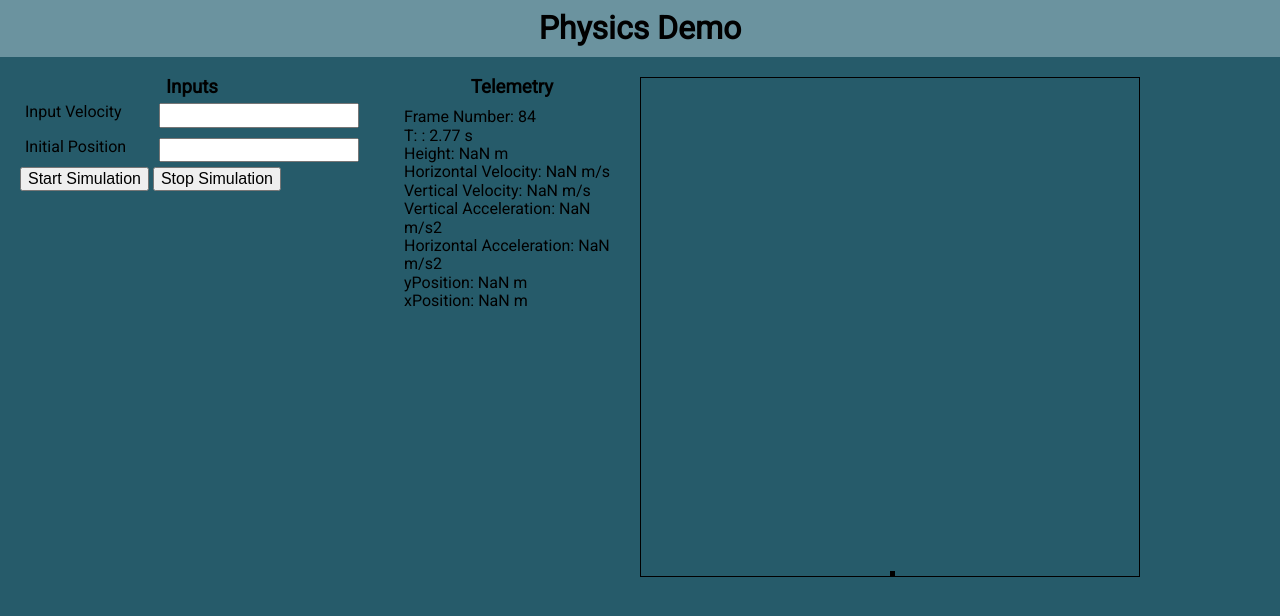
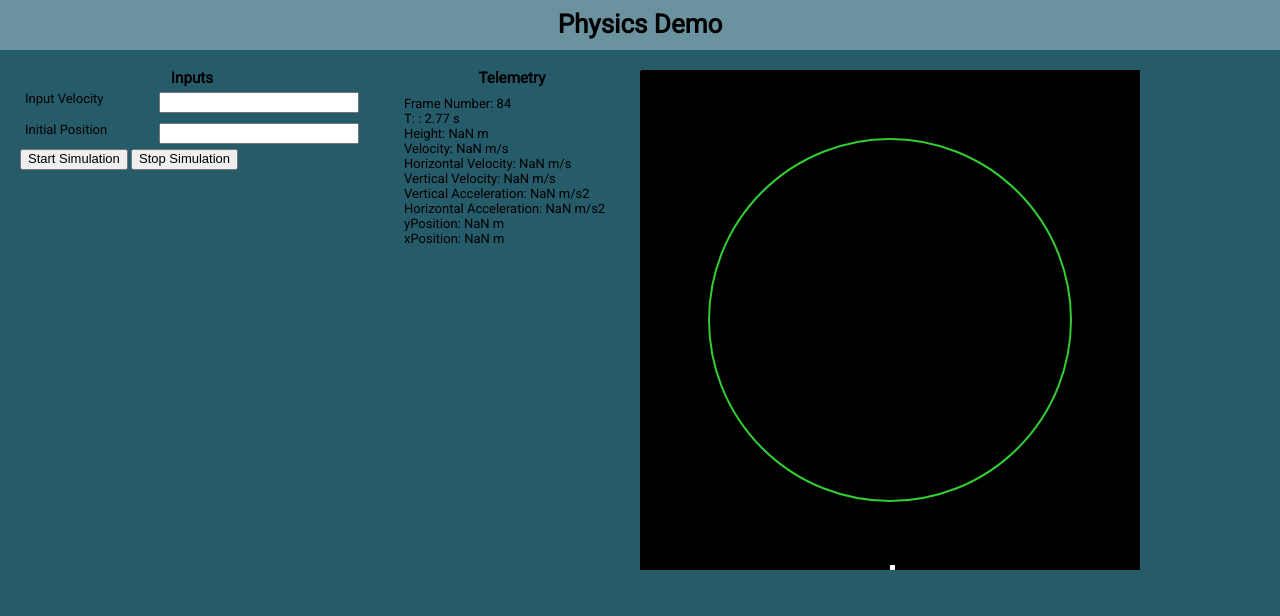
Before and after one commit to philosophiaAbendrot/ballisticSimulation, a plain HTML site: page index.html in a window 1280 px wide. Both pictures are taken after a click on the button "Start Simulation". Drawn offline with nearby package versions, Linux system fonts and the light colour scheme.

Commit message:
draw planet earth. added sprites to mark trail whenever the spacecraft moves on screen. added absolute velocity and height to parameter panel. Made function quit execution when the height is negative.

```diff
--- a/index.html
+++ b/index.html
@@ -40,6 +40,7 @@
           <li></li>
           <li></li>
           <li></li>
+          <li></li>
         </ul>
       </section>
     </div>
@@ -47,7 +48,8 @@
 
     <section class="drawPanel">
       <div class="drawArea">
-        <div class="sprite"></div>
+        <div class="earth"></div>
+        <div class="spacecraftSprite"></div>
       </div>
     </section>
   </div>
--- a/scripts/script.js
+++ b/scripts/script.js
@@ -1,12 +1,14 @@
-
-//reset origin to be the center of the Earth.
-//application now calculates acceleration vector using position of the orbiter.
-//application calculates height, as height above the planet Earth.
+//Next Steps:
+//draw the planet earth.
+//draw a red trail.
+//added absolute velocity on parameter panel
+//added a height value on parameter panel
+//if height is negative, terminate function.
     $(document).ready(function(){
 
       var frameInterval = 0.033; //30 fps
       var frameIntervalM = frameInterval * 1000;
-      var pixelRatio = 30000; //1px = 30km
+      var pixelRatio = 35000; //1px = 30km
       var start = 0;
       var myVar;
       var index = 0;
@@ -14,23 +16,34 @@
       var gravVect;
       var xVel = 10;
       var yVel = 20;
+      var absVel = Math.sqrt(Math.pow(xVel,2) + Math.pow(yVel,2));
       var gravConst = 6.67E-11;
       var massEarth = 5.98E24;
       var centerDist = radius;
       var radius = 6378000;
+      var radiusPx = Math.round(radius / pixelRatio);
+      var diamPx = Math.round(2 * radiusPx);
       var xPos = 0;
       var yPos = radius;
       var xAcc = 0;
       var yAcc = 0;
+      var lastXpx = 0;
+      var lastYpx = 0;
       var height = centerDist - radius;
       var bottom;
       var left;
       var windowWidth = $('.drawArea').width();
       var windowHeight = $('.drawArea').height();
+
+      var earthBottom = Math.round(windowHeight / 2) - radiusPx;
+      var earthLeft = Math.round(windowWidth / 2) - radiusPx;
       //initialize telemetry panel
       updatePanel(frameInterval,xPos,yPos,xVel,yVel,xAcc,yAcc, height);
       $('button#startCommand').on('click', startFunction);
       $('button#stopCommand').on('click', stopFunction);
+
+      //draw earth
+        $('.drawArea .earth').css({left: earthLeft, bottom: earthBottom, width: diamPx, height: diamPx});
 
 
       function startFunction(){
@@ -59,12 +72,16 @@
           yPos += yVel * frameInterval;
           yVel += yAcc * frameInterval;
           xVel += xAcc * frameInterval;
+          absVel = Math.sqrt(Math.pow(xVel,2) + Math.pow(yVel,2));
           bottom = Math.round(yPos / pixelRatio + windowHeight / 2);
           left = Math.round(xPos / pixelRatio + windowWidth / 2);
         }
 
+        if (yPos < 0 && yVel < 0){
+          return;
+        }
 
-        if (yPos < 0 && yVel < 0){
+        if (height < 0){
           return;
         }
 
@@ -74,20 +91,31 @@
 
       }
 
-
       function updatePanel(frameInterval,xPos,yPos,xVel,yVel,xAcc,yAcc,height){
         $('li:nth-child(1)').text("Frame Number: " + index);
         $('li:nth-child(2)').text("T: : " + (index*frameInterval).toPrecision(3) + " s");
         $('li:nth-child(3)').text("Height: " + height.toPrecision(3) + " m");
-        $('li:nth-child(4)').text("Horizontal Velocity: " + xVel.toPrecision(3) + " m/s");
-        $('li:nth-child(5)').text("Vertical Velocity: " + yVel.toPrecision(3) + " m/s");
-        $('li:nth-child(6)').text("Vertical Acceleration: " + yAcc.toPrecision(3) + " m/s2");
-        $('li:nth-child(7)').text("Horizontal Acceleration: " + xAcc.toPrecision(3) + " m/s2");
-        $('li:nth-child(8)').text("yPosition: " + yPos.toPrecision(3) + " m");
-        $('li:nth-child(9)').text("xPosition: " + xPos.toPrecision(3) + " m");
+        $('li:nth-child(4)').text("Velocity: " + absVel.toPrecision(3) + " m/s");
+        $('li:nth-child(5)').text("Horizontal Velocity: " + xVel.toPrecision(3) + " m/s");
+        $('li:nth-child(6)').text("Vertical Velocity: " + yVel.toPrecision(3) + " m/s");
+        $('li:nth-child(7)').text("Vertical Acceleration: " + yAcc.toPrecision(3) + " m/s2");
+        $('li:nth-child(8)').text("Horizontal Acceleration: " + xAcc.toPrecision(3) + " m/s2");
+        $('li:nth-child(9)').text("yPosition: " + yPos.toPrecision(3) + " m");
+        $('li:nth-child(10)').text("xPosition: " + xPos.toPrecision(3) + " m");
       }
 
       function redraw(x,y){
-        $('.sprite').css({'left': x, 'bottom':y});
+        //redraw spacecraft sprite
+        $('.drawArea .spacecraftSprite').css({'left': x, 'bottom':y});
+        //if the position of the spacecraft sprite has changed
+        var trailSprite = '<div class="trailSprite"></div>';
+        if (lastXpx !== x || lastYpx !== y){
+          //create new sprite
+          $('.drawArea').prepend(trailSprite);
+        }
+
+        //update the spacecraft position
+        lastXpx = x;
+        lastYpx = y;
       }
     });
--- a/styles/style.css
+++ b/styles/style.css
@@ -6,6 +6,7 @@ html{line-height:1.15;-ms-text-size-adjust:100%;-webkit-text-size-adjust:100%}bo
 
 body{
   font-family: 'Roboto', sans-serif;
+  font-size: 13px;
 }
 
 h1{
@@ -38,8 +39,14 @@ body{
   height: 500px;
   float: left;
   margin: 20px auto;
-  border: 1px solid black;
   position: relative;
+  background-color: black;
+}
+
+.drawArea .earth{
+  position: absolute;
+  border-radius: 50%;
+  border: 2px solid limegreen;
 }
 
 .inputPanel{
@@ -85,13 +92,20 @@ body{
   margin: 0 auto;
 }
 
-.sprite{
+.drawArea .spacecraftSprite{
   width: 5px;
   height: 5px;
-  background-color: black;
+  background-color: white;
   position: absolute;
   bottom: 0;
   left: 0;
+}
+
+.drawArea .trailSprite{
+  width: 1px;
+  height: 1px;
+  background-color: red;
+  position: absolute;
 }
 
 li{
```
